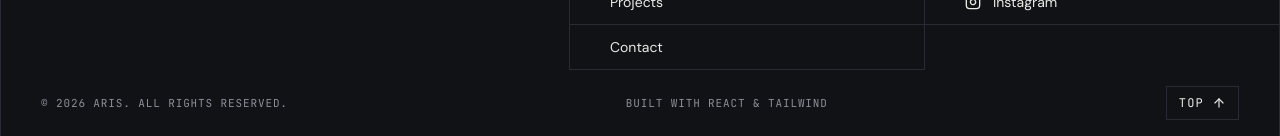
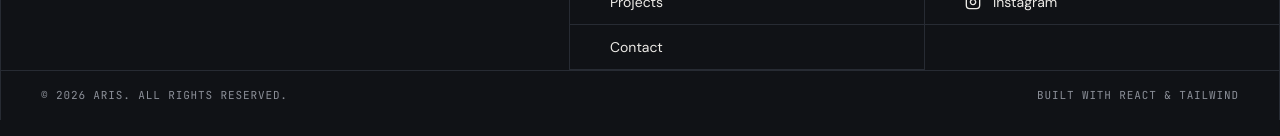
Before and after one commit to Arspn0/my-portfolio, a React (Vite) app: page /contact in a window 1280 px wide. Shown: the part 954-1090 px from the top of the page. Built offline with nearby package versions, Linux system fonts and the light colour scheme; the HTML template or start-up script is replaced by a standard one.

Commit message:
update: remove scroll to top button from Footer component

```diff
--- a/src/components/Footer.jsx
+++ b/src/components/Footer.jsx
@@ -59,18 +59,17 @@ function Footer() {
                 {social.label}
               </a>
             ))}
+            {/* <button onClick={scrollToTop} className="btn !px-3 !py-2" aria-label="Scroll to top">
+              Top <ArrowUp size={14} />
+            </button> */}
           </div>
         </div>
 
         {/* Bottom bar */}
-        <div className="label flex flex-col items-start justify-between gap-3 px-6 py-4 sm:flex-row sm:items-center sm:px-10">
+        <div className="label flex flex-col items-start justify-between gap-3 px-6 py-4 sm:flex-row sm:items-center sm:px-10 border-t hair">
           <span>© {currentYear} Aris. All rights reserved.</span>
           <span>Built with React & Tailwind</span>
-          <button onClick={scrollToTop} className="btn !px-3 !py-2" aria-label="Scroll to top">
-            Top <ArrowUp size={14} />
-          </button>
         </div>
-
       </div>
     </footer>
   )
```
